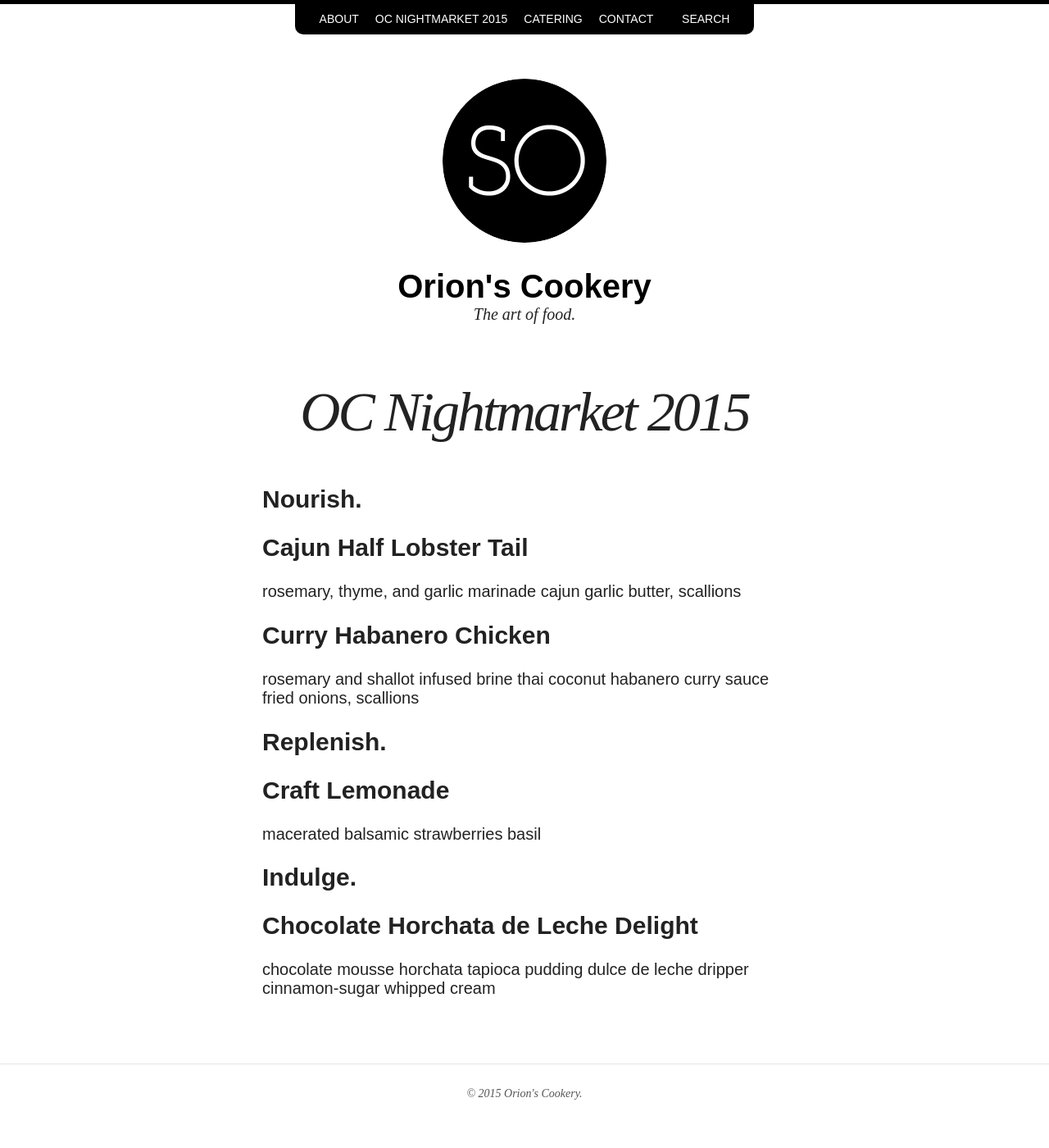
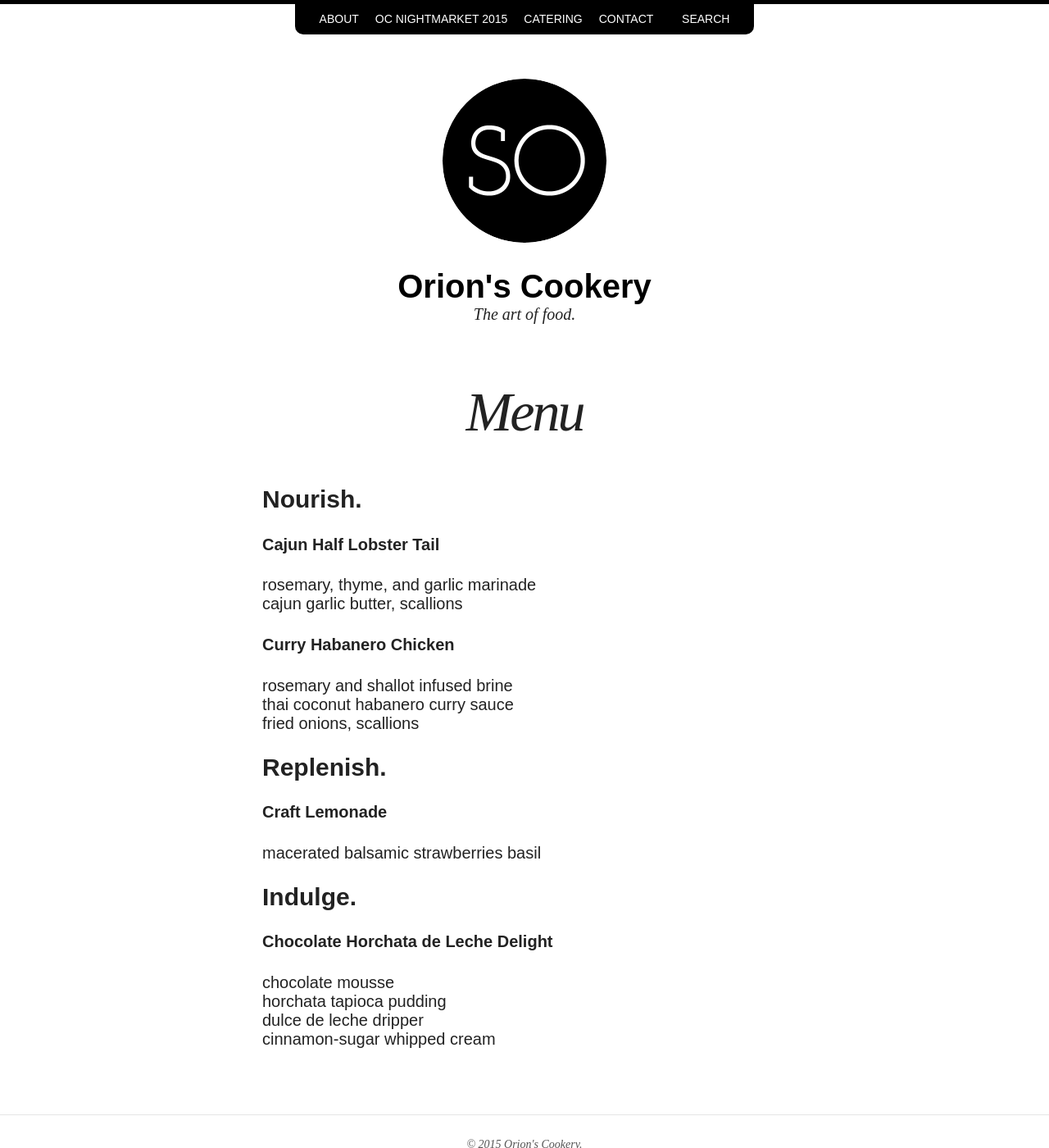
Before and after one commit to orionscookery/orionscookery.github.io, a Jekyll site: the page built from oc-nightmarket-2015.md, in a window 1280 px wide and 1400 px high. Shown: the whole window at 82% size. Built offline with Jekyll 4.4.1, drawn with Linux system fonts in a browser that asks for light colours; nearby versions of some CDN libraries.

Commit message:
update menu

```diff
--- a/oc-nightmarket-2015.md
+++ b/oc-nightmarket-2015.md
@@ -1,31 +1,26 @@
 ---
 layout: page
 permalink: /oc-nightmarket-2015/
-title: OC Nightmarket 2015
+title: Menu
 tags: [nightmarket, 626, oc]
 modified: 2015-04-21
 ---
-
 # Nourish.
-
-## Cajun Half Lobster Tail
+#### Cajun Half Lobster Tail
 rosemary, thyme, and garlic marinade
 cajun garlic butter, scallions
 
-## Curry Habanero Chicken
+#### Curry Habanero Chicken
 rosemary and shallot infused brine
 thai coconut habanero curry sauce
 fried onions, scallions
 
 # Replenish.
-
-## Craft Lemonade
+#### Craft Lemonade
 macerated balsamic strawberries basil
 
-
 # Indulge.
-
-## Chocolate Horchata de Leche Delight
+#### Chocolate Horchata de Leche Delight
 chocolate mousse
 horchata tapioca pudding
 dulce de leche dripper
```
